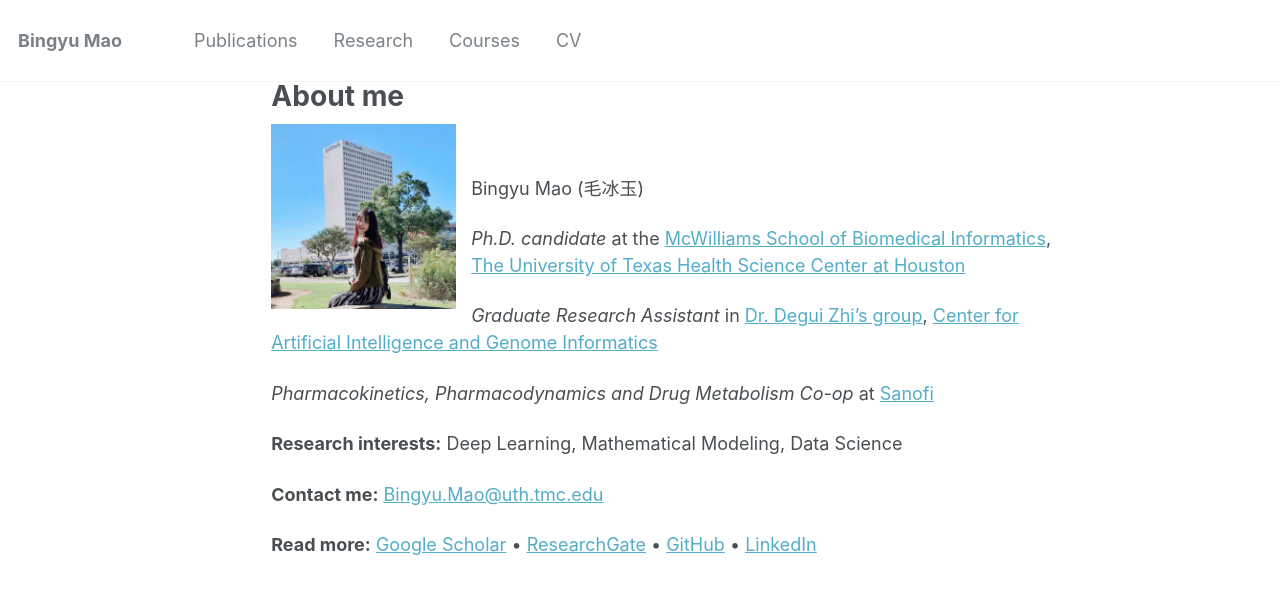
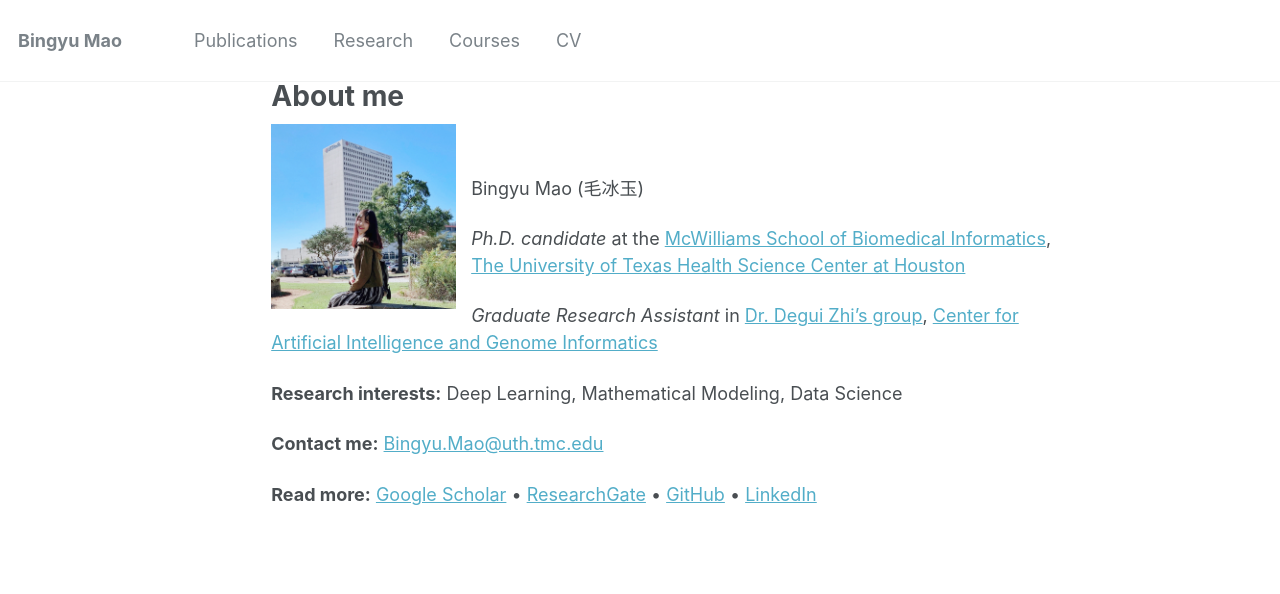
Before and after one commit to BingyuMao/BingyuMao.github.io, a Jekyll site: the page built from _pages/about.md, in a window 1280 px wide. Shown: the top 594 px of the page. Built offline with Jekyll 4.4.1, drawn with Linux system fonts in a browser that asks for light colours.

Commit message:
Update about.md

```diff
--- a/_pages/about.md
+++ b/_pages/about.md
@@ -16,8 +16,6 @@ Bingyu Mao (毛冰玉)
 
 *Graduate Research Assistant* in [Dr. Degui Zhi's group](https://zhigroup.github.io/), [Center for Artificial Intelligence and Genome Informatics](https://sbmi.uth.edu/aigi)
 
-*Pharmacokinetics, Pharmacodynamics and Drug Metabolism Co-op* at [Sanofi](https://www.sanofi.us/)
-
 
 **Research interests:**  Deep Learning, Mathematical Modeling, Data Science
 
```
